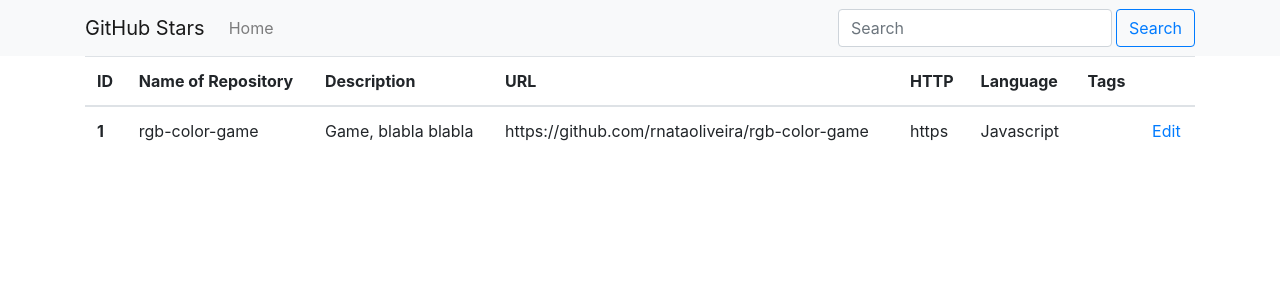
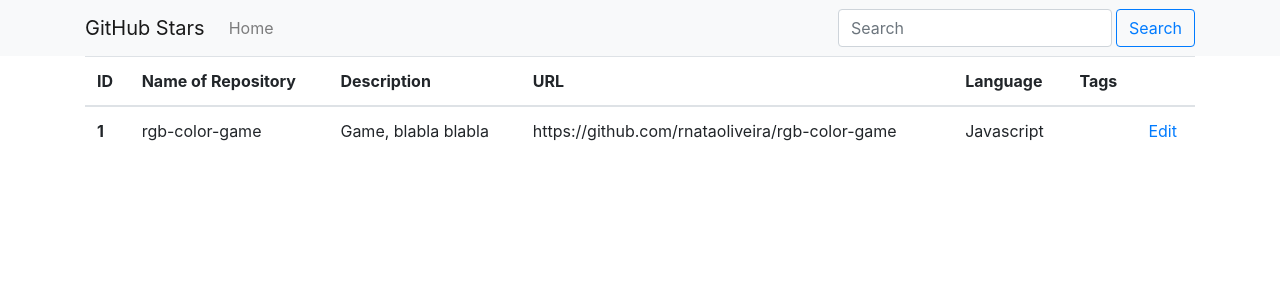
Before and after one commit to rnataoliveira/challenge, a React app in the folder resolution/: page /1/stars in a window 1280 px wide. Shown: the top 300 px of the page. Built offline with nearby package versions, Linux system fonts and the light colour scheme.

Commit message:
Removing item from table

```diff
--- a/resolution/src/components/Header.js
+++ b/resolution/src/components/Header.js
@@ -13,7 +13,6 @@ export default  class Header extends React.Component {
                             <th scope="col">Name of Repository</th>
                             <th scope="col">Description</th>
                             <th scope="col">URL</th>
-                            <th scope="col">HTTP</th>
                             <th scope="col">Language</th>
                             <th scope="col">Tags</th>
                             <th scope="col"></th>
--- a/resolution/src/components/Repositories.js
+++ b/resolution/src/components/Repositories.js
@@ -9,7 +9,6 @@ export default class Repositories extends React.Component {
                     <td>rgb-color-game</td>
                     <td>Game, blabla blabla</td>
                     <td>https://github.com/rnataoliveira/rgb-color-game</td>
-                    <td>https</td>
                     <td>Javascript</td>
                     <td></td>
                     <td><a href="http://">Edit</a></td>
```
